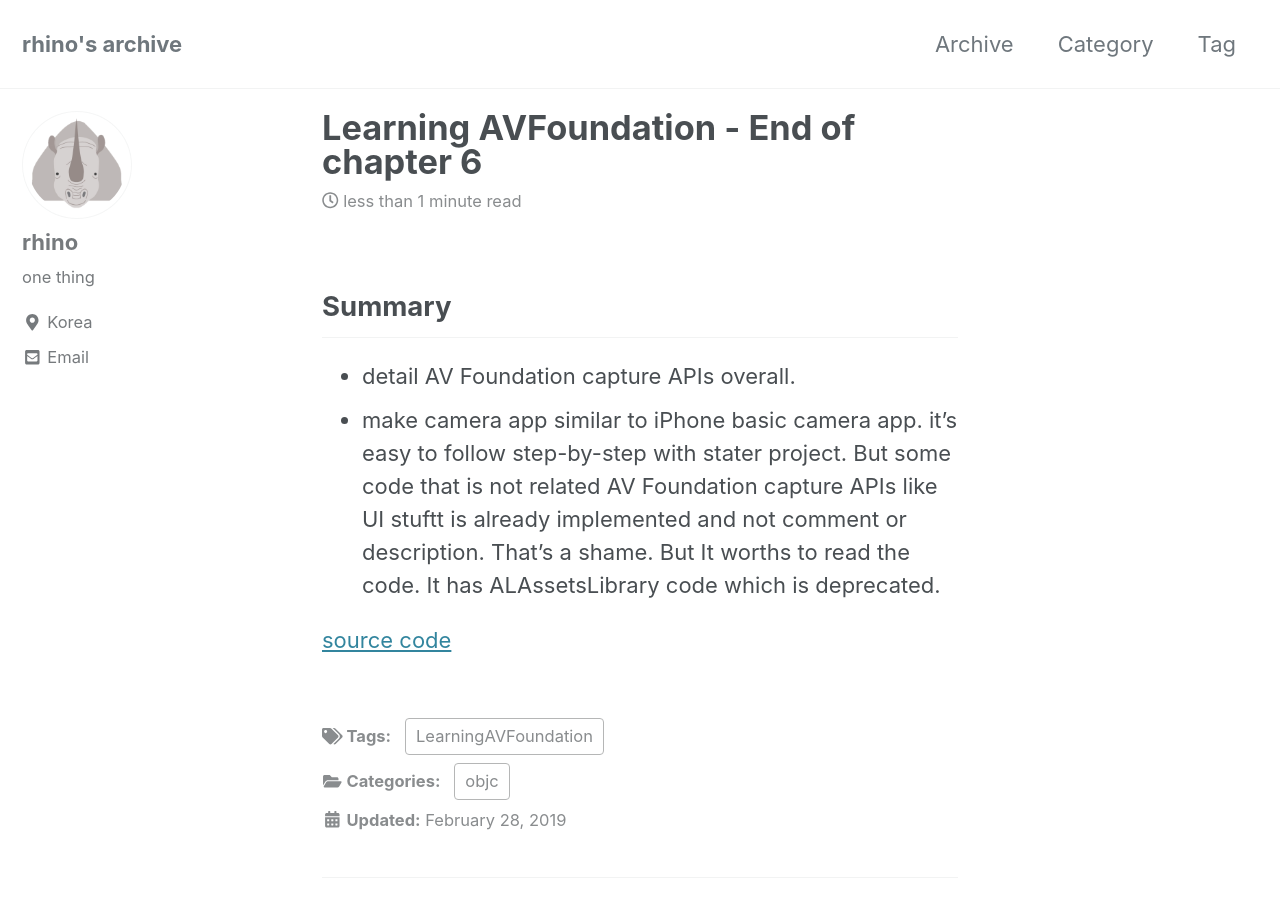
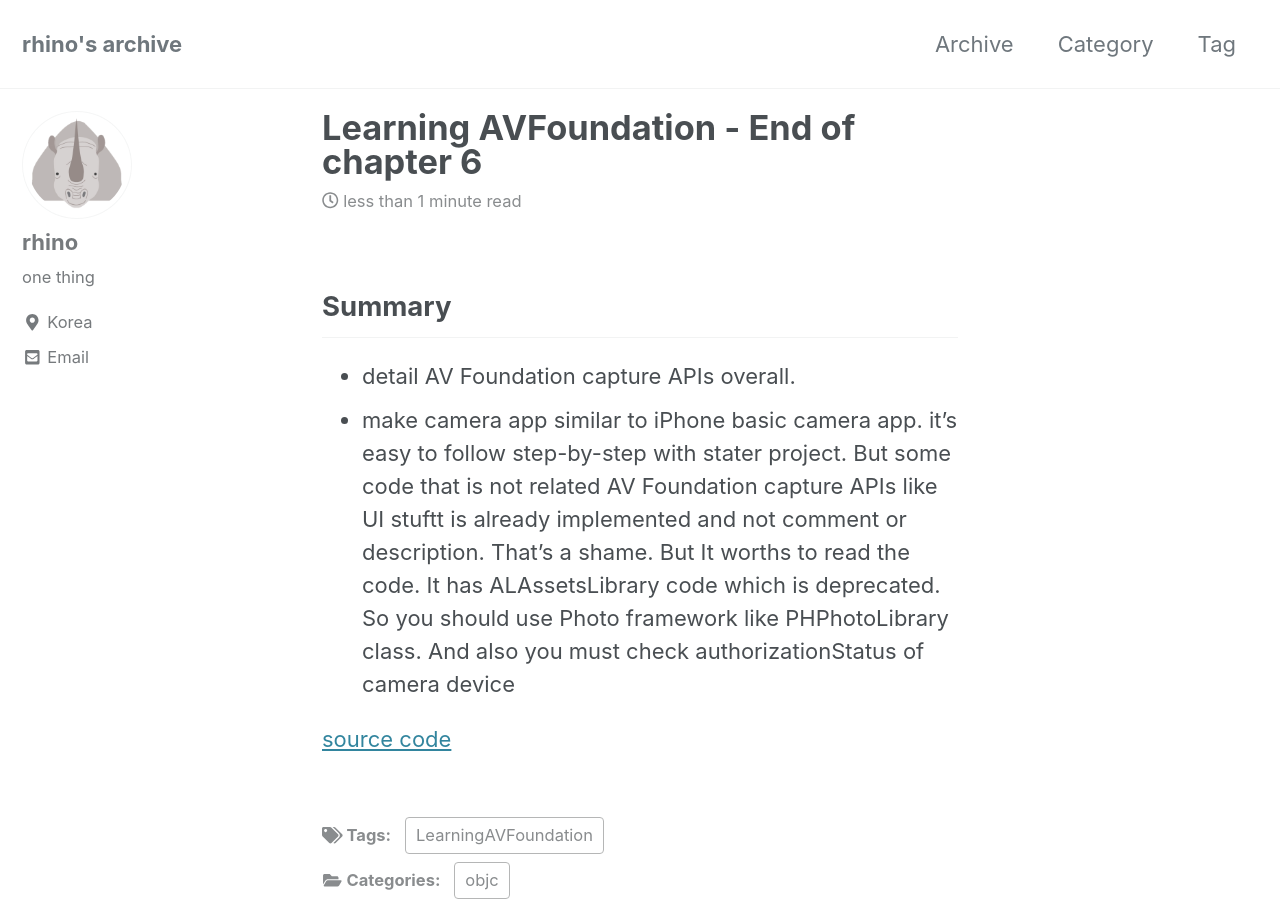
Before and after one commit to HaeSeongPark/haeseongpark.github.io, a Jekyll site: the page built from _posts/2019-02-28-LearningAVFoundation-EndOfChapter6.md, in a window 1280 px wide and 900 px high. Built offline with Jekyll 4.4.1, drawn with Linux system fonts in a browser that asks for light colours; cached includes are drawn as plain includes; comment, search, counter and statistics services are not loaded.

Commit message:
modify contents

```diff
--- a/_posts/2019-02-28-LearningAVFoundation-EndOfChapter6.md
+++ b/_posts/2019-02-28-LearningAVFoundation-EndOfChapter6.md
@@ -10,7 +10,7 @@ tags:
 ---
 ## Summary
 - detail AV Foundation capture APIs overall.
-- make camera app similar to iPhone basic camera app. it's easy to follow step-by-step with stater project. But some code that is not related AV Foundation capture APIs like UI stuftt is already implemented and not comment or description. That's a shame. But It worths to read the code. It has ALAssetsLibrary code which is deprecated.
+- make camera app similar to iPhone basic camera app. it's easy to follow step-by-step with stater project. But some code that is not related AV Foundation capture APIs like UI stuftt is already implemented and not comment or description. That's a shame. But It worths to read the code. It has ALAssetsLibrary code which is deprecated. So you should use Photo framework like PHPhotoLibrary class. And also you must check authorizationStatus of camera device
 
 
 [source code](https://github.com/HaeSeongPark/LearningAVFoundation/tree/master/Chapter6/Kamera_Starter)
```
